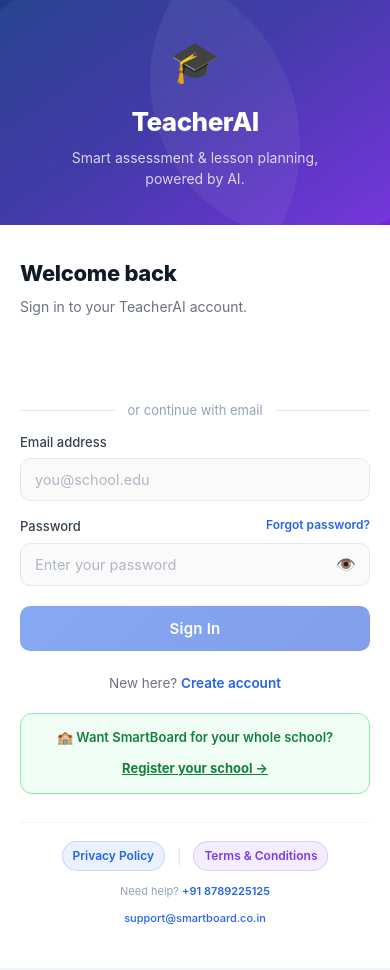
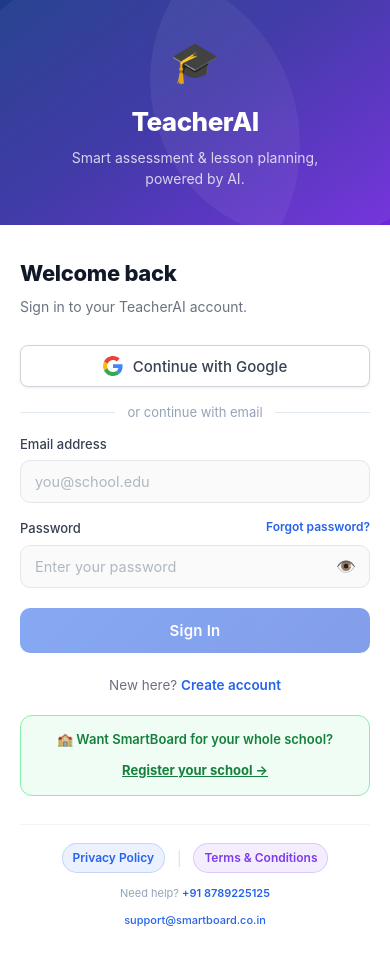
Before and after one commit to avnishweb91/teacherai, a React (Vite) app in the folder frontend/: page /login in a window 390 px wide. Built offline with nearby package versions, Linux system fonts and the light colour scheme; no server answers.

Commit message:
fix: switch Google Auth to redirect mode to fix login on mobile data
Redirect URI and client secret are now configured, so switching from
popup to auth-code redirect flow. Works on all mobile browsers and
network types.

Co-Authored-By: Avnish <avnishweb91@gmail.com>

```diff
--- a/frontend/src/pages/AuthPage.jsx
+++ b/frontend/src/pages/AuthPage.jsx
@@ -1,9 +1,8 @@
 import { useState } from "react";
 import { useNavigate, Link } from "react-router-dom";
-import { GoogleLogin } from "@react-oauth/google";
+import { useGoogleLogin } from "@react-oauth/google";
 import LoginEmail from "./LoginEmail";
 import SplashScreen from "./SplashScreen";
-import api from "../services/api";
 import "./auth.css";
 
 function getRoleFromToken() {
@@ -17,7 +16,6 @@
 
 export default function AuthPage() {
   const [showSplash, setShowSplash] = useState(false);
-  const [googleLoading, setGoogleLoading] = useState(false);
   const [googleError, setGoogleError] = useState("");
   const navigate = useNavigate();
 
@@ -30,19 +28,12 @@
     navigate(role === "SCHOOL_ADMIN" ? "/school-admin" : "/dashboard", { replace: true });
   };
 
-  const handleGoogleSuccess = async (credentialResponse) => {
-    setGoogleError("");
-    setGoogleLoading(true);
-    try {
-      const res = await api.post("/api/auth/google", { idToken: credentialResponse.credential });
-      localStorage.setItem("token", res.data.token);
-      setShowSplash(true);
-    } catch {
-      setGoogleError("Google sign-in failed. Please try again.");
-    } finally {
-      setGoogleLoading(false);
-    }
-  };
+  const startGoogleLogin = useGoogleLogin({
+    flow: "auth-code",
+    ux_mode: "redirect",
+    redirect_uri: window.location.origin + "/auth/google/callback",
+    onError: () => setGoogleError("Google sign-in was cancelled or failed."),
+  });
 
   return (
     <div className="auth-page">
@@ -81,28 +72,36 @@
           <h2 className="auth-card-heading">Welcome back</h2>
           <p className="auth-card-desc">Sign in to your TeacherAI account.</p>
 
-          {/* Google Sign-In — primary */}
+          {/* Google Sign-In — redirect mode (works on mobile data) */}
           <div className="google-signin-wrap">
             {googleError && (
               <div className="auth-error" style={{ marginBottom: 8 }}>
                 <span>⚠️</span> {googleError}
               </div>
             )}
-            {googleLoading ? (
-              <div className="google-signin-loading">
-                <span className="auth-spinner" /> Signing in with Google…
-              </div>
-            ) : (
-              <GoogleLogin
-                onSuccess={handleGoogleSuccess}
-                onError={() => setGoogleError("Google sign-in was cancelled or failed.")}
-                width="100%"
-                text="continue_with"
-                shape="rectangular"
-                theme="outline"
-                logo_alignment="left"
-              />
-            )}
+            <button
+              type="button"
+              onClick={() => { setGoogleError(""); startGoogleLogin(); }}
+              style={{
+                display: "flex", alignItems: "center", justifyContent: "center",
+                gap: 10, width: "100%", padding: "10px 16px",
+                border: "1.5px solid #d1d5db", borderRadius: 8,
+                background: "#fff", cursor: "pointer", fontSize: 15,
+                fontWeight: 500, color: "#374151",
+                boxShadow: "0 1px 3px rgba(0,0,0,0.08)",
+                transition: "box-shadow 0.15s",
+              }}
+              onMouseOver={e => e.currentTarget.style.boxShadow = "0 2px 8px rgba(0,0,0,0.14)"}
+              onMouseOut={e => e.currentTarget.style.boxShadow = "0 1px 3px rgba(0,0,0,0.08)"}
+            >
+              <svg width="20" height="20" viewBox="0 0 48 48">
+                <path fill="#EA4335" d="M24 9.5c3.54 0 6.71 1.22 9.21 3.6l6.85-6.85C35.9 2.38 30.47 0 24 0 14.62 0 6.51 5.38 2.56 13.22l7.98 6.19C12.43 13.72 17.74 9.5 24 9.5z"/>
+                <path fill="#4285F4" d="M46.98 24.55c0-1.57-.15-3.09-.38-4.55H24v9.02h12.94c-.58 2.96-2.26 5.48-4.78 7.18l7.73 6c4.51-4.18 7.09-10.36 7.09-17.65z"/>
+                <path fill="#FBBC05" d="M10.53 28.59c-.48-1.45-.76-2.99-.76-4.59s.27-3.14.76-4.59l-7.98-6.19C.92 16.46 0 20.12 0 24c0 3.88.92 7.54 2.56 10.78l7.97-6.19z"/>
+                <path fill="#34A853" d="M24 48c6.48 0 11.93-2.13 15.89-5.81l-7.73-6c-2.18 1.48-4.97 2.31-8.16 2.31-6.26 0-11.57-4.22-13.47-9.91l-7.98 6.19C6.51 42.62 14.62 48 24 48z"/>
+              </svg>
+              Continue with Google
+            </button>
           </div>
 
           <div className="auth-divider">
```
